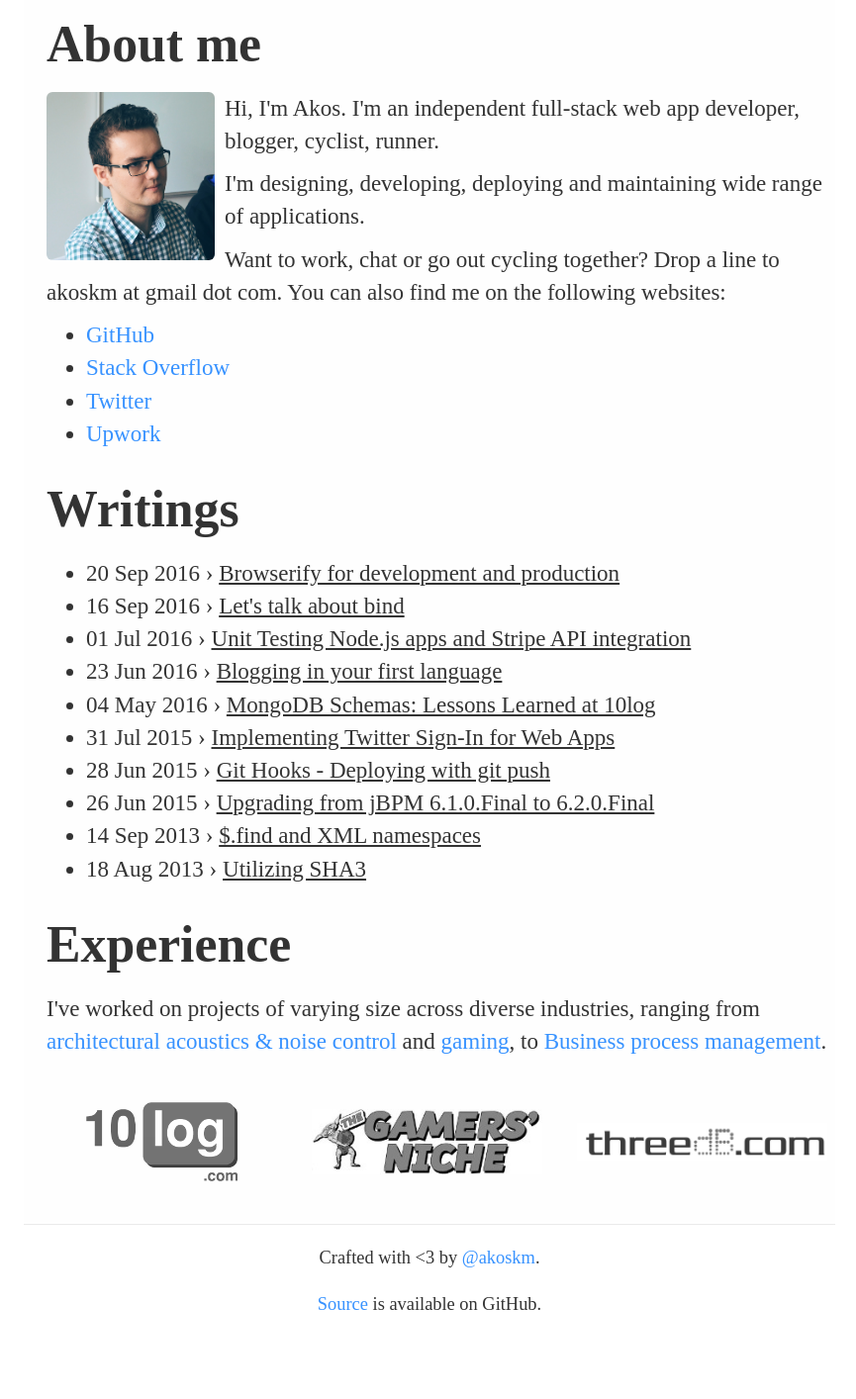
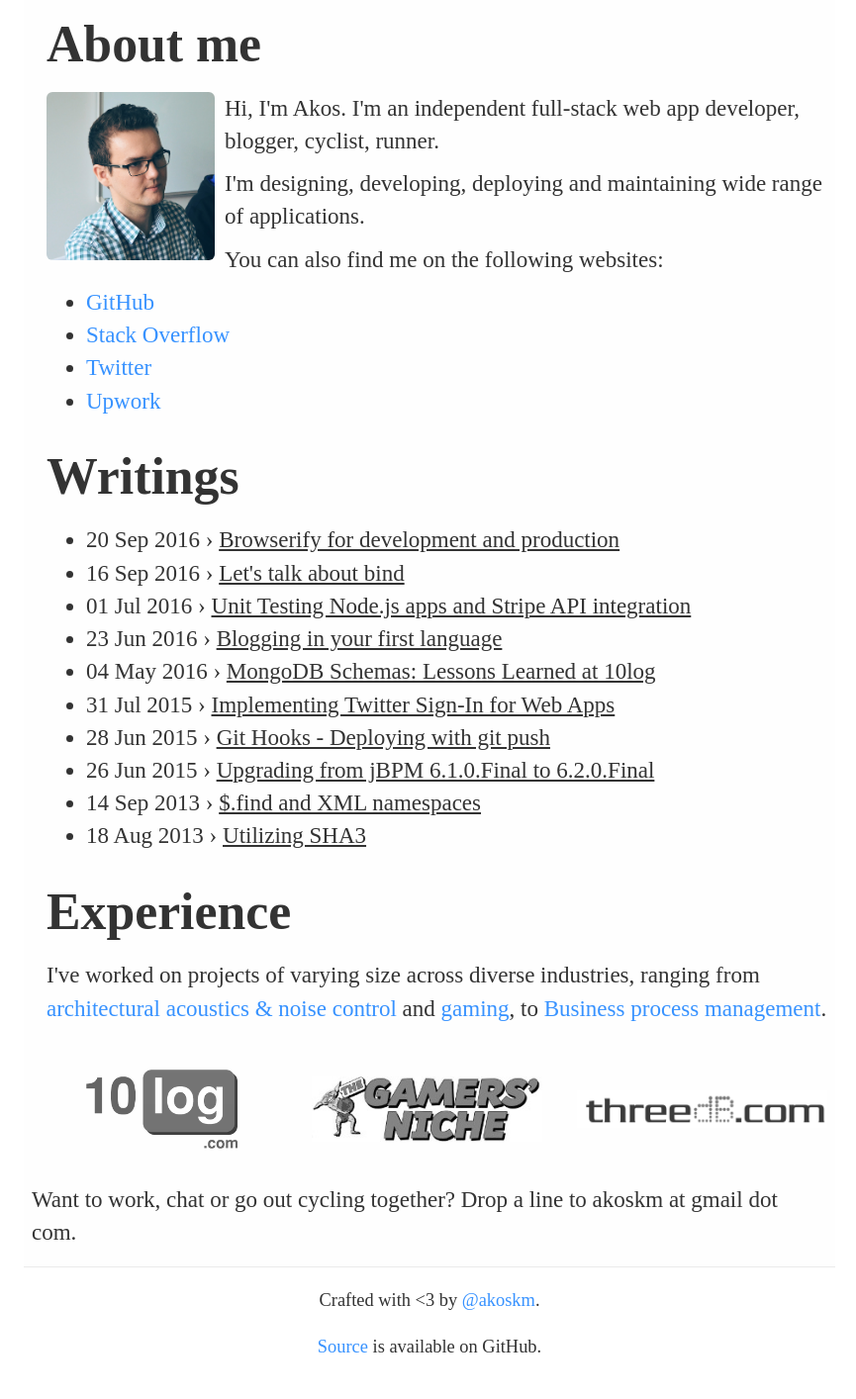
Before and after one commit to akoskm/akoskm.github.io, a Jekyll site: the page built from index.html, in a window 1280 px wide. Shown: the whole page at 99% size, without its empty margins (206-1071 px from the left). Built offline with Jekyll 4.4.1, drawn with Linux system fonts in a browser that asks for light colours; nearby versions of some CDN libraries; some web fonts are replaced; comment, search, counter and statistics services are not loaded; before the commit the page ends 1371 px from its top, so only the background shows below that; some of the changed lines change nothing that is shown.

Commit message:
Update index.html

```diff
--- a/index.html
+++ b/index.html
@@ -16,7 +16,7 @@ title: Akos Kemives
         <img src="assets/img/me.png" class="me"></img>
         <p>Hi, I'm Akos. I'm an independent full-stack web app developer, blogger, cyclist, runner.</p>
         <p>I'm designing, developing, deploying and maintaining wide range of applications.</p>
-        <p>Want to work, chat or go out cycling together? Drop a line to akoskm at gmail dot com. You can also find me on the following websites:</p>
+        <p>You can also find me on the following websites:</p>
       </div>
     </div>
     <div class="grid">
@@ -106,3 +106,6 @@ title: Akos Kemives
     </div>
   </div>
 </section>
+<section>
+  <p>Want to work, chat or go out cycling together? Drop a line to akoskm at gmail dot com.</p>
+</section>
```
